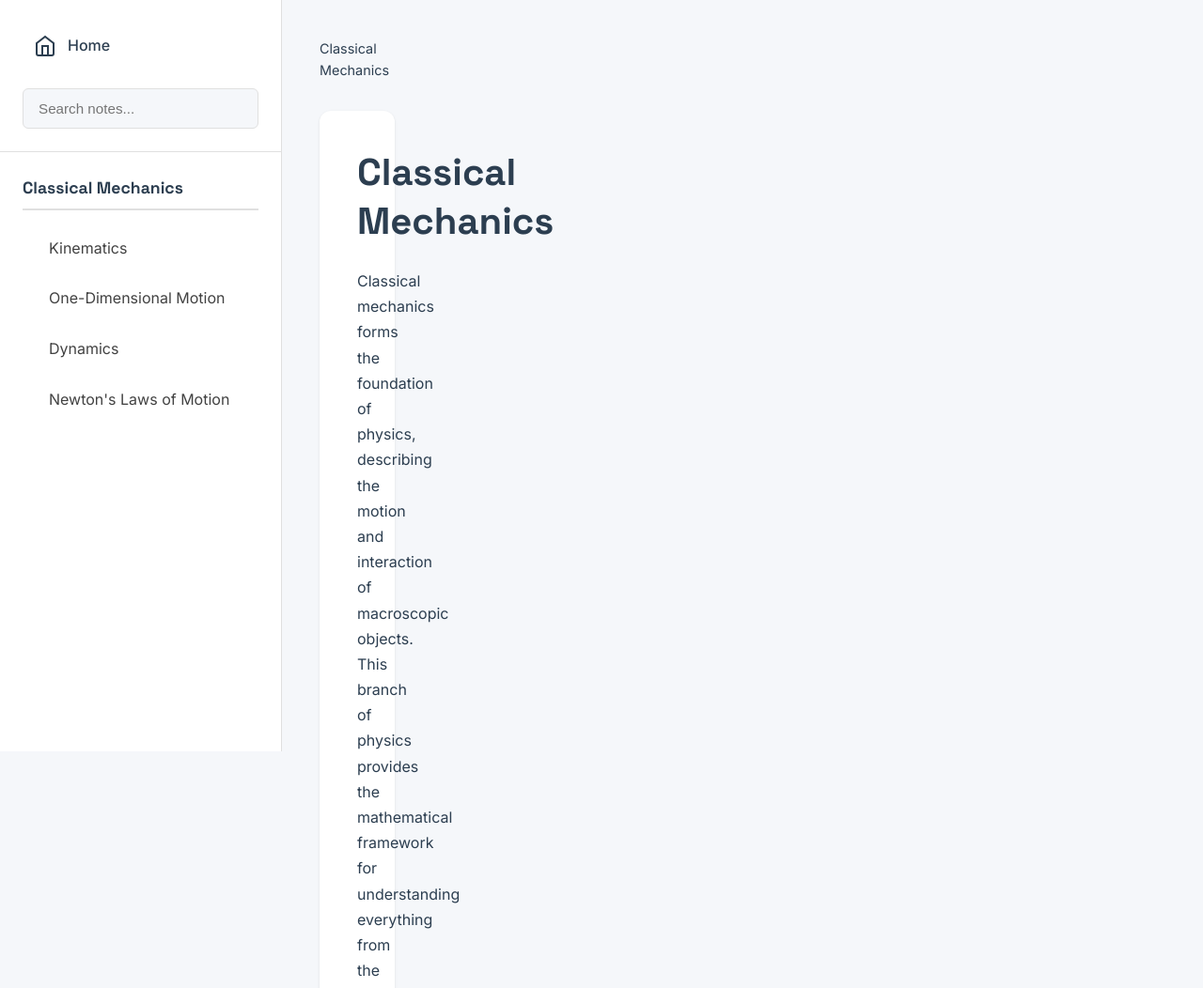
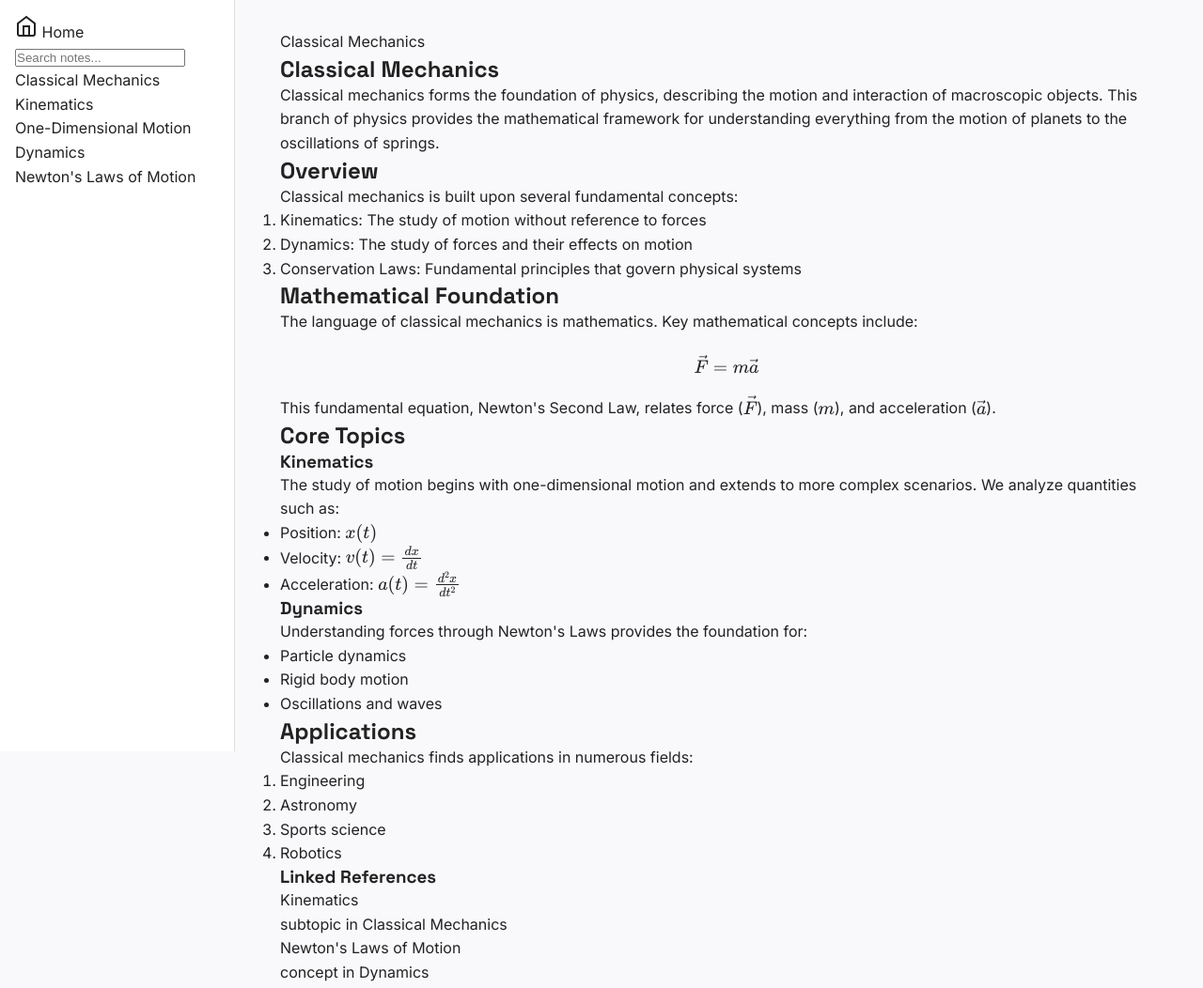
Before and after one commit to VillalobosCristian/PhysicsNotes, a plain HTML site: page notes.html in a window 1280 px wide. Shown: the top 1052 px of the page at 94% size. Drawn offline with nearby package versions, Linux system fonts and the light colour scheme.

Commit message:
Reinitialize repository and add all project files

```diff
--- a/css/notes.css
+++ b/css/notes.css
@@ -1,222 +1,69 @@
-/* Root Variables - Layout & Structure */
+/* Root Variables */
 :root {
-    --sidebar-width: 300px;
-    --header-height: 60px;
-    --content-max-width: 800px;
+    --sidebar-width: 250px;
+    --content-padding: 2rem;
+    --gap: 1rem;
+
+    --primary-color: #4a90e2;
+    --background-color: #f9f9fc;
+    --text-primary: #222222;
+    --text-secondary: #444444;
+    --border-color: #e0e0e0;
+    --box-shadow: rgba(0, 0, 0, 0.1);
 }
 
-/* Main Layout Structure */
+/* App Layout */
 .app-container {
     display: grid;
     grid-template-columns: var(--sidebar-width) 1fr;
+    gap: var(--gap);
     min-height: 100vh;
     background: var(--background-color);
 }
 
-/* Sidebar Styling */
+/* Sidebar */
 .sidebar {
-    background: var(--surface-color);
-    border-right: 1px solid var(--border-color);
+    background: #ffffff;
+    padding: 1rem;
     display: flex;
     flex-direction: column;
     height: 100vh;
-    position: fixed;
     width: var(--sidebar-width);
+    border-right: 1px solid var(--border-color);
+    overflow-y: auto;
 }
 
-.sidebar-header {
-    padding: 1.5rem;
-    border-bottom: 1px solid var(--border-color);
-    background: var(--surface-color);
+/* Content Area */
+.content {
+    padding: var(--content-padding);
+    background: var(--background-color);
+    min-height: 100vh;
+    overflow-y: auto;
+    box-sizing: border-box;
+    width: 100%;
+    /* Fully expand in grid */
+    grid-column: 2;
+    /* Ensure it spans the second column */
 }
 
-.home-link {
-    display: flex;
-    align-items: center;
-    gap: 0.75rem;
-    color: var(--text-primary);
-    font-weight: 500;
-    margin-bottom: 1.25rem;
-    padding: 0.75rem;
-    border-radius: 6px;
-    transition: background-color 0.2s ease;
-}
-
-.home-link:hover {
-    background: var(--background-color);
-}
-
-/* Search Functionality */
-.search-container input {
-    width: 100%;
-    padding: 0.75rem 1rem;
-    border: 1px solid var(--border-color);
-    border-radius: 6px;
-    font-size: 0.95rem;
-    transition: all 0.2s ease;
-    background: var(--background-color);
-}
-
-.search-container input:focus {
-    border-color: var(--primary-color);
-    outline: none;
-    box-shadow: 0 0 0 3px rgba(26, 35, 126, 0.1);
-}
-
-/* Navigation Section */
-.note-navigation {
-    flex: 1;
-    overflow-y: auto;
-    padding: 1.5rem;
-}
-
-.note-list {
-    list-style: none;
-}
-
-.note-group {
-    margin-bottom: 2rem;
-}
-
-.note-group-title {
-    font-family: 'Space Grotesk', sans-serif;
-    font-size: 1.1rem;
-    font-weight: 600;
-    color: var(--text-primary);
-    margin-bottom: 1rem;
-    padding-bottom: 0.5rem;
-    border-bottom: 2px solid var(--border-color);
-}
-
-.note-group-content {
-    margin-left: 1rem;
-}
-
-.note-link {
-    display: block;
-    padding: 0.75rem;
-    color: var(--text-secondary);
-    text-decoration: none;
-    border-radius: 6px;
-    transition: all 0.2s ease;
-    margin-bottom: 0.25rem;
-}
-
-.note-link:hover {
-    background: var(--background-color);
-    color: var(--primary-color);
-}
-
-.note-link.active {
-    background: var(--primary-color);
-    color: white;
-}
-
-/* Main Content Area */
-.content {
-    margin-left: var(--sidebar-width);
-    padding: 2.5rem;
-    max-width: calc(var(--content-max-width) + var(--sidebar-width) + 5rem);
-}
-
-/* Note Content Styling */
-.note-content {
-    background: var(--surface-color);
-    padding: 2.5rem;
-    border-radius: 12px;
-    box-shadow: 0 1px 3px rgba(0, 0, 0, 0.1);
-    margin-bottom: 2rem;
-}
-
-/* Markdown Content Styling */
-.note-content h1 {
-    font-size: 2.5rem;
-    margin-bottom: 1.5rem;
-    color: var(--text-primary);
-}
-
-.note-content h2 {
-    font-size: 1.8rem;
-    margin-top: 2rem;
-    margin-bottom: 1rem;
-    color: var(--text-primary);
-}
-
-.note-content p {
-    margin-bottom: 1.5rem;
-    line-height: 1.7;
-}
-
-/* Math Equations */
-.math-display {
-    padding: 1.5rem;
-    margin: 1.5rem 0;
-    background: var(--background-color);
-    border-radius: 8px;
-    overflow-x: auto;
-}
-
-/* Breadcrumbs */
-.breadcrumbs {
-    display: flex;
-    gap: 0.75rem;
-    font-size: 0.9rem;
-    color: var(--text-muted);
-    margin-bottom: 2rem;
-}
-
-.breadcrumb-link {
-    color: var(--text-secondary);
-    text-decoration: none;
-    transition: color 0.2s ease;
-}
-
-.breadcrumb-link:hover {
-    color: var(--primary-color);
-}
-
-/* Backlinks Section */
-.backlinks {
-    margin-top: 3rem;
-    padding: 1.5rem;
-    background: var(--background-color);
-    border-radius: 8px;
-}
-
-.backlinks h3 {
-    font-size: 0.9rem;
-    text-transform: uppercase;
-    letter-spacing: 0.5px;
-    color: var(--text-tertiary);
-    margin-bottom: 1rem;
-}
-
-.backlink-item {
-    padding: 1rem;
-    background: var(--surface-color);
-    border-radius: 6px;
-    margin-bottom: 0.75rem;
-}
-
-.backlink-title {
-    font-weight: 500;
-    color: var(--primary-color);
-}
-
-/* Responsive Design */
-@media (max-width: 1024px) {
+/* Responsive Adjustments */
+@media (max-width: 768px) {
     .app-container {
         grid-template-columns: 1fr;
+        /* Single-column layout */
     }
 
     .sidebar {
-        position: static;
         width: 100%;
         height: auto;
+        border-right: none;
+        border-bottom: 1px solid var(--border-color);
     }
 
     .content {
-        margin-left: 0;
-        padding: 1.5rem;
+        grid-column: 1;
+        /* Take up entire width */
+        padding: 1rem;
+        /* Reduce padding for smaller screens */
     }
 }
--- a/notes.html
+++ b/notes.html
@@ -1,13 +1,18 @@
 <!DOCTYPE html>
 <html lang="en">
+
 <head>
     <meta charset="UTF-8">
     <meta name="viewport" content="width=device-width, initial-scale=1.0">
     <meta name="description" content="Interactive Physics Knowledge Base">
     <title>Physics Knowledge Base</title>
 
+    <!-- Typography -->
+    <link
+        href="https://fonts.googleapis.com/css2?family=Inter:wght@300;400;500;600&family=Space+Grotesk:wght@500;700&display=swap"
+        rel="stylesheet">
+
     <!-- Styles -->
-    <link href="https://fonts.googleapis.com/css2?family=Inter:wght@300;400;500;600&family=Space+Grotesk:wght@500;700&display=swap" rel="stylesheet">
     <link rel="stylesheet" href="css/styles.css">
     <link rel="stylesheet" href="css/notes.css">
 
@@ -29,10 +34,13 @@
     <script src="https://cdn.jsdelivr.net/npm/mathjax@3/es5/tex-mml-chtml.js" async></script>
     <script src="https://cdn.jsdelivr.net/npm/marked@4.3.0/marked.min.js"></script>
 </head>
+
 <body>
     <div class="app-container">
+        <!-- Sidebar -->
         <aside class="sidebar">
             <header class="sidebar-header">
+                <!-- Home Link -->
                 <a href="index.html" class="home-link">
                     <svg width="24" height="24" viewBox="0 0 24 24" fill="none" stroke="currentColor" stroke-width="2">
                         <path d="M3 9l9-7 9 7v11a2 2 0 0 1-2 2H5a2 2 0 0 1-2-2z"></path>
@@ -40,31 +48,45 @@
                     </svg>
                     Home
                 </a>
+                <!-- Search -->
                 <div class="search-container">
                     <input type="text" id="search-input" placeholder="Search notes..." aria-label="Search notes">
                 </div>
             </header>
+            <!-- Navigation -->
             <nav class="note-navigation">
-                <div class="note-list"></div>
+                <div class="note-list">
+                    <!-- Dynamic Note Links Will Be Injected Here -->
+                </div>
             </nav>
         </aside>
 
+        <!-- Main Content -->
         <main class="content">
+            <!-- Breadcrumbs -->
             <div class="content-header">
                 <div class="breadcrumbs" id="breadcrumbs"></div>
             </div>
-            <article class="note-content" id="note-content">
-                <div class="welcome-message">
-                    <h1>Welcome to the Physics Knowledge Base</h1>
-                    <p>Select a topic from the sidebar to begin exploring.</p>
+
+            <!-- Note Content -->
+            <article class="note-content-wrapper">
+                <div class="note-content" id="note-content">
+                    <div class="welcome-message">
+                        <h1>Welcome to the Physics Knowledge Base</h1>
+                        <p>Select a topic from the sidebar to begin exploring.</p>
+                    </div>
                 </div>
             </article>
+
+            <!-- Backlinks -->
             <aside class="backlinks">
                 <h3>Linked References</h3>
                 <div class="backlinks-content" id="backlinks"></div>
             </aside>
         </main>
     </div>
+
+    <!-- Scripts -->
     <script src="js/notes-manager.js"></script>
     <script>
         document.addEventListener('DOMContentLoaded', () => {
@@ -72,4 +94,5 @@
         });
     </script>
 </body>
+
 </html>
```
Also changed, not shown: css/styles.css (+6 -1 lines), 1 other file.
